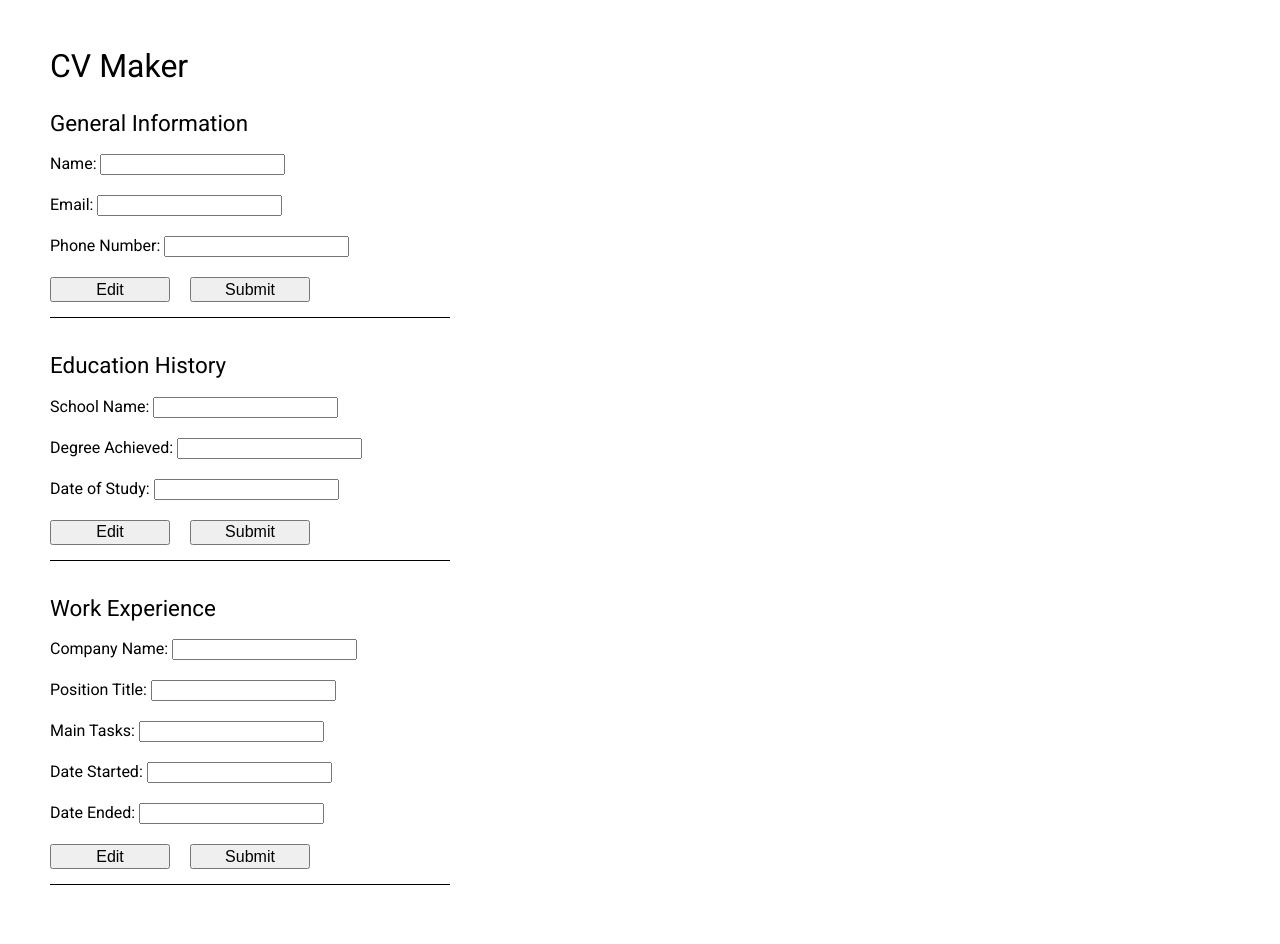
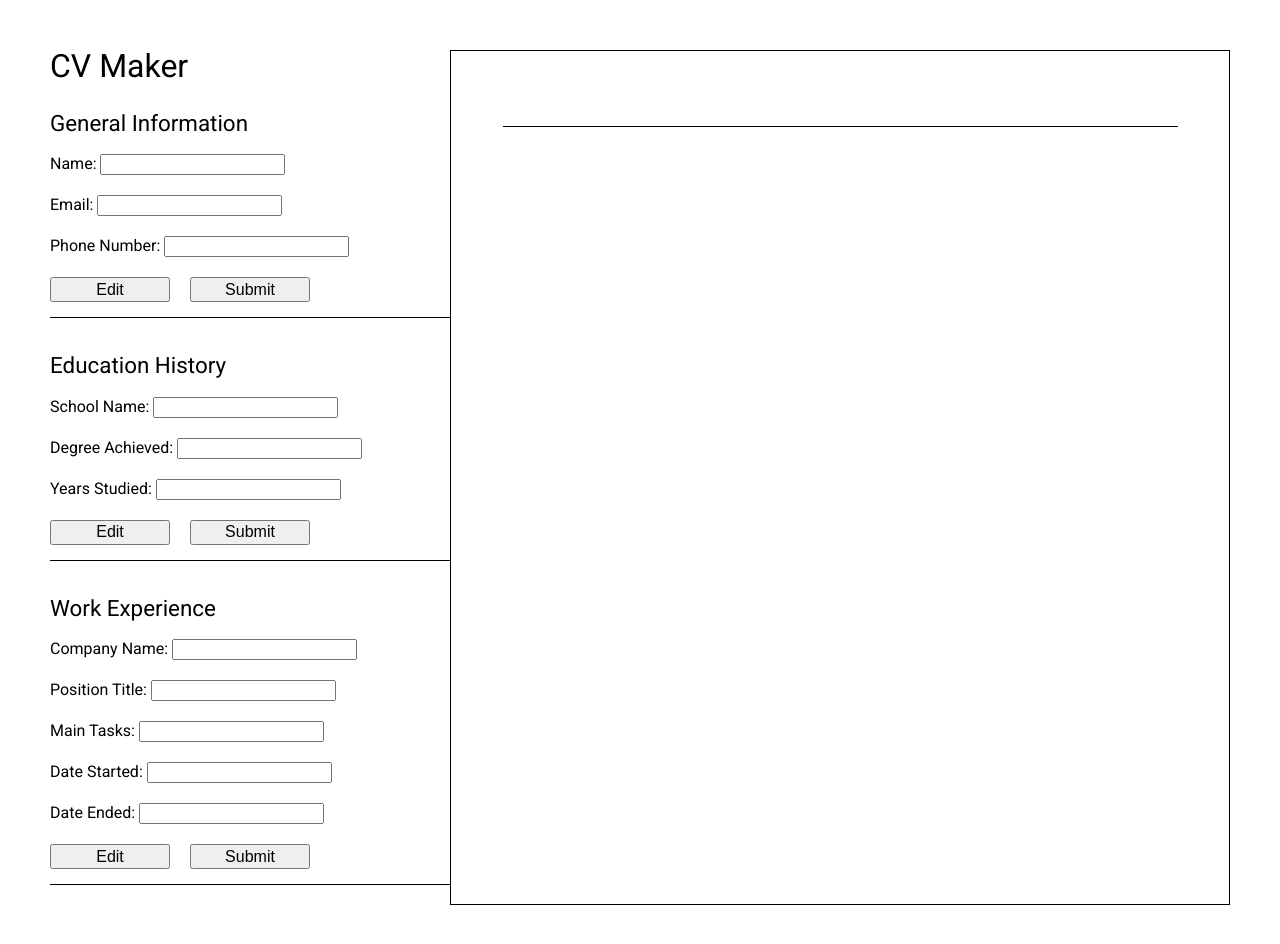
Before and after one commit to romangdev/cv-project, a React (Create React App) app: page / in a window 1280 px wide. Shown: the top 944 px of the page. Built offline with nearby package versions, Linux system fonts and the light colour scheme.

Commit message:
Begin structural outline of generated CVs

```diff
--- a/src/components/Education.js
+++ b/src/components/Education.js
@@ -55,7 +55,7 @@ export default class Education extends React.Component {
             <input type="text" id="degree" onChange={this.handleChange} value={degreeAchieved}></input>
           </div>
           <div>
-            <label htmlFor="date-of-study">Date of Study: </label>
+            <label htmlFor="date-of-study">Years Studied: </label>
             <input type="text" id="date-of-study" onChange={this.handleChange} value={dateOfStudy}></input>
           </div>
           <div>
--- a/src/components/FormRender.js
+++ b/src/components/FormRender.js
@@ -5,9 +5,13 @@ export default class FormRender extends React.Component {
   render() {
     return(
       <div className="CV">
-        <p>{this.props.genInfoArr[0]}</p>
-        <p>{this.props.genInfoArr[1]}</p>
-        <p>{this.props.genInfoArr[2]}</p>
+        <div className="gen-info-cv">
+          <p className="gen-info-name">{this.props.genInfoArr[0]}</p>
+          <div>
+            <p>{this.props.genInfoArr[1]}</p>
+            <p>{this.props.genInfoArr[2]}</p>
+          </div>
+        </div>
         <p>{this.props.educationArr[0]}</p>
         <p>{this.props.educationArr[1]}</p>
         <p>{this.props.educationArr[2]}</p>
--- a/src/styles/App.css
+++ b/src/styles/App.css
@@ -57,6 +57,7 @@ table {
   margin: 50px;
   display: flex;
   flex-direction: row;
+  justify-content: space-between;
   font-family: 'Roboto', sans-serif;
 }
 
@@ -95,3 +96,39 @@ button {
   margin-right: 20px;
   font-size: 1em;
 }
+
+.CV {
+  border: 1px solid black;
+  width: 850px;
+  display: flex;
+  flex-direction: column;
+  align-items: center;
+  padding: 60px 0;
+}
+
+.CV div {
+  width: 675px;
+}
+
+.gen-info-cv div {
+  margin: auto;
+}
+
+.gen-info-cv {
+  display: flex;
+  flex-direction: column;
+}
+
+.gen-info-cv div {
+  display: flex;
+  flex-direction: row;
+  justify-content: space-around;
+  gap: 40px;
+}
+
+.gen-info-name {
+  text-align: center;
+  font-size: 1.8em;
+  border-bottom: 1px solid black;
+  padding-bottom: 15px;
+}
```
